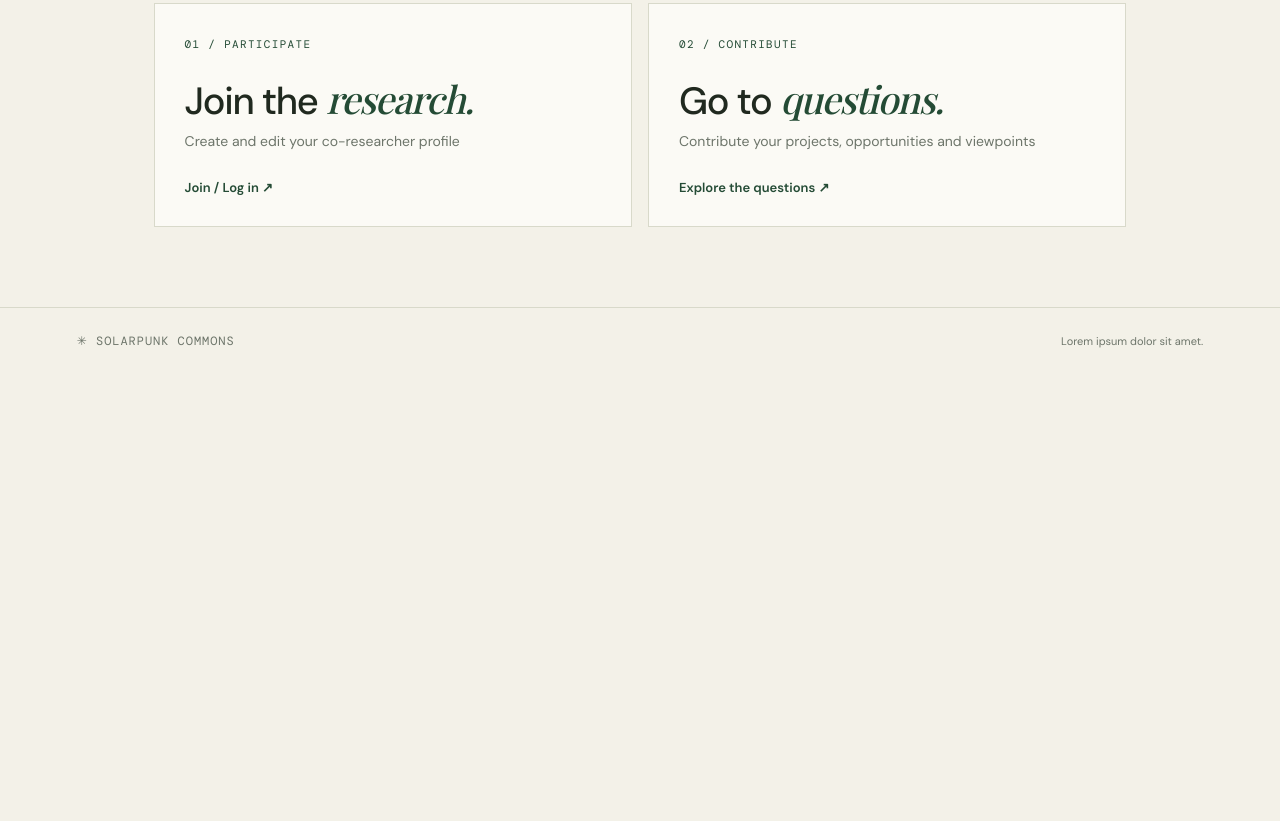
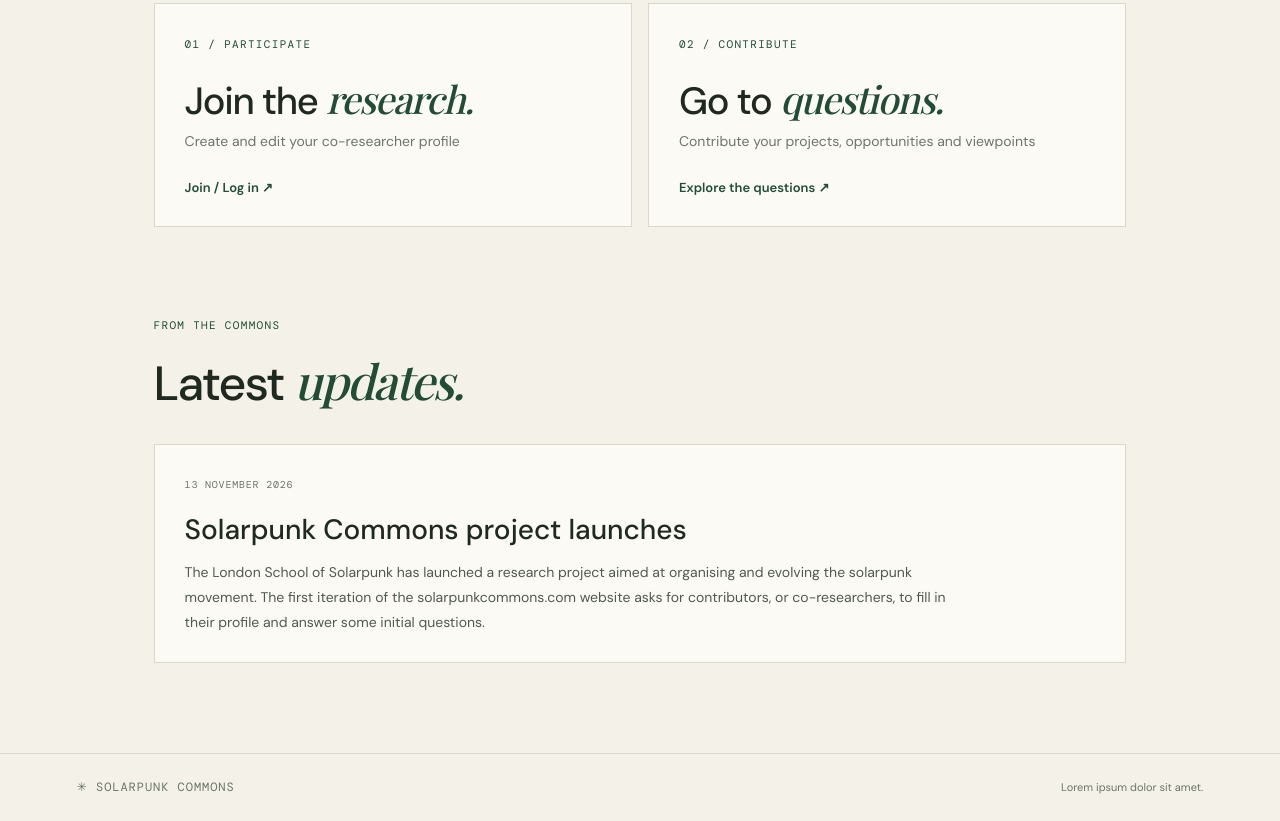
Before and after one commit to oc27/Solarpunk-Commons, a plain HTML site: page index.html in a window 1280 px wide. Shown: the part 721-1542 px from the top of the page. Before the commit the page ends 1097 px from the top, so only its background shows below. Drawn offline with nearby package versions, Linux system fonts and the light colour scheme; a web font is replaced by a local one.

Commit message:
Add files via upload

```diff
--- a/index.html
+++ b/index.html
@@ -9,6 +9,17 @@
 <a class="home-action" href="register.html"><span class="eyebrow">01 / PARTICIPATE</span><h2>Join the <em>research.</em></h2><p>Create and edit your co-researcher profile</p><b>Join / Log in ↗</b></a>
 <a class="home-action" href="research-topics.html"><span class="eyebrow">02 / CONTRIBUTE</span><h2>Go to <em>questions.</em></h2><p>Contribute your projects, opportunities and viewpoints</p><b>Explore the questions ↗</b></a>
 </div></section>
+<section class="home-updates" aria-labelledby="latest-updates-heading">
+  <div class="home-updates-heading">
+    <p class="eyebrow">FROM THE COMMONS</p>
+    <h2 id="latest-updates-heading">Latest <em>updates.</em></h2>
+  </div>
+  <article class="update-card">
+    <time class="update-date" datetime="2026-11-13">13 November 2026</time>
+    <h3>Solarpunk Commons project launches</h3>
+    <p>The London School of Solarpunk has launched a research project aimed at organising and evolving the solarpunk movement. The first iteration of the solarpunkcommons.com website asks for contributors, or co-researchers, to fill in their profile and answer some initial questions.</p>
+  </article>
+</section>
 </main>
 <footer><a class="brand" href="index.html">✳ SOLARPUNK COMMONS</a><span>Lorem ipsum dolor sit amet.</span></footer>
 </body></html>
--- a/styles.css
+++ b/styles.css
@@ -61,3 +61,15 @@ nav a[aria-current="page"]{text-decoration:underline;text-underline-offset:5px}
 .member-answer h3{font-size:16px;margin:0 0 8px;color:var(--green)}
 .member-answer p{font-size:14px;line-height:1.7;white-space:pre-wrap;margin:0}
 @media(max-width:700px){.member-heading h1{font-size:42px}}
+
+
+/* Homepage latest updates */
+.home-updates{padding:0 12vw 90px;max-width:1400px;margin:0 auto}
+.home-updates-heading{margin:0 0 22px}
+.home-updates-heading h2{font-size:clamp(34px,4vw,48px);font-weight:500;letter-spacing:-.04em;margin:8px 0 0}
+.home-updates-heading h2 em{font-family:'Playfair Display',serif;color:var(--green);font-weight:500}
+.update-card{max-width:1000px;padding:26px 30px;background:var(--white);border:1px solid var(--line)}
+.update-date{font:10px 'DM Mono',monospace;letter-spacing:.08em;text-transform:uppercase;color:var(--muted)}
+.update-card h3{font-size:clamp(21px,2.5vw,28px);font-weight:500;margin:12px 0 9px}
+.update-card p{max-width:780px;font-size:14px;line-height:1.8;color:#50594f;margin:0}
+@media(max-width:700px){.home-updates{padding:0 7vw 60px}.update-card{padding:22px}}
```
